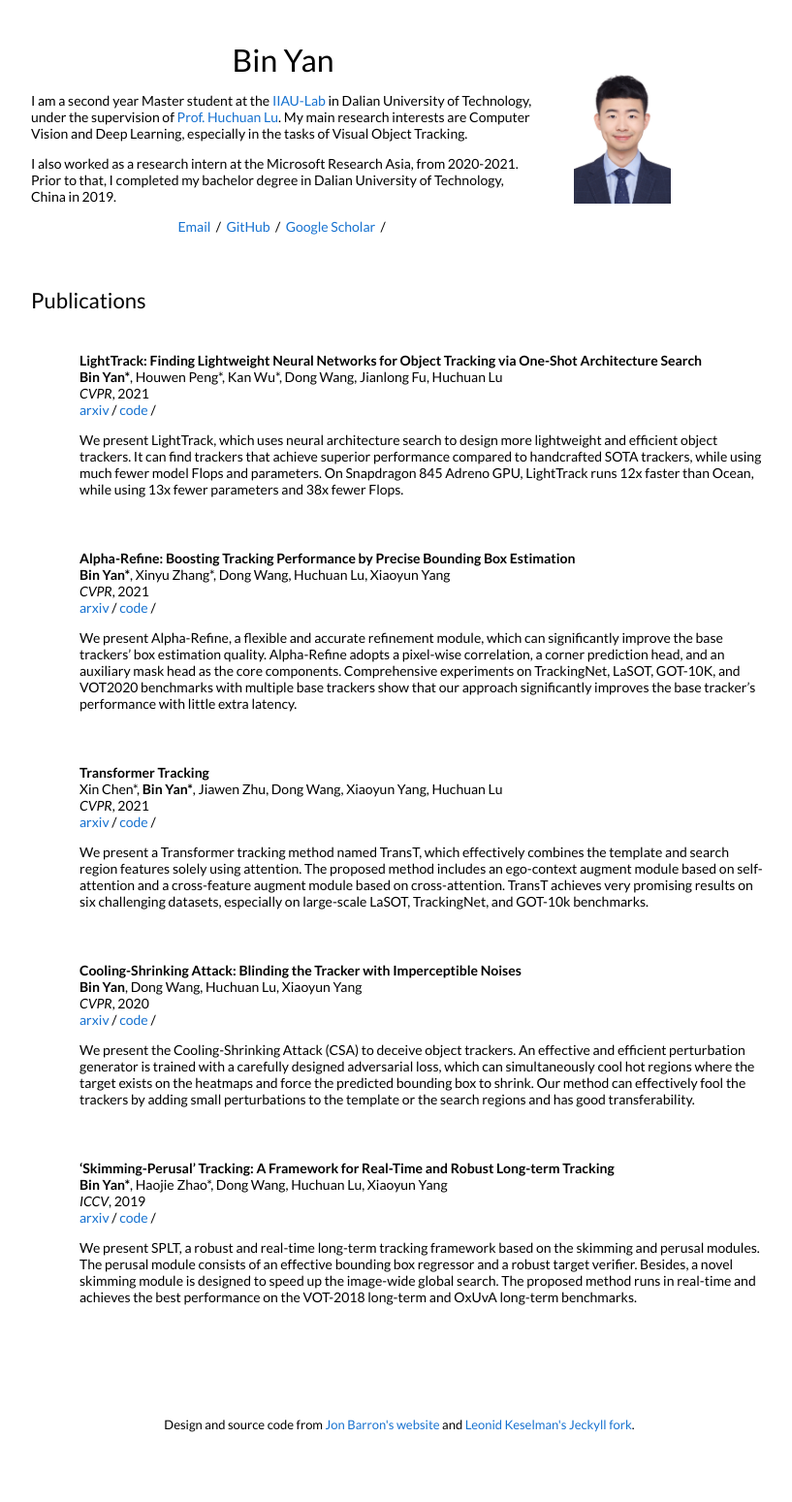
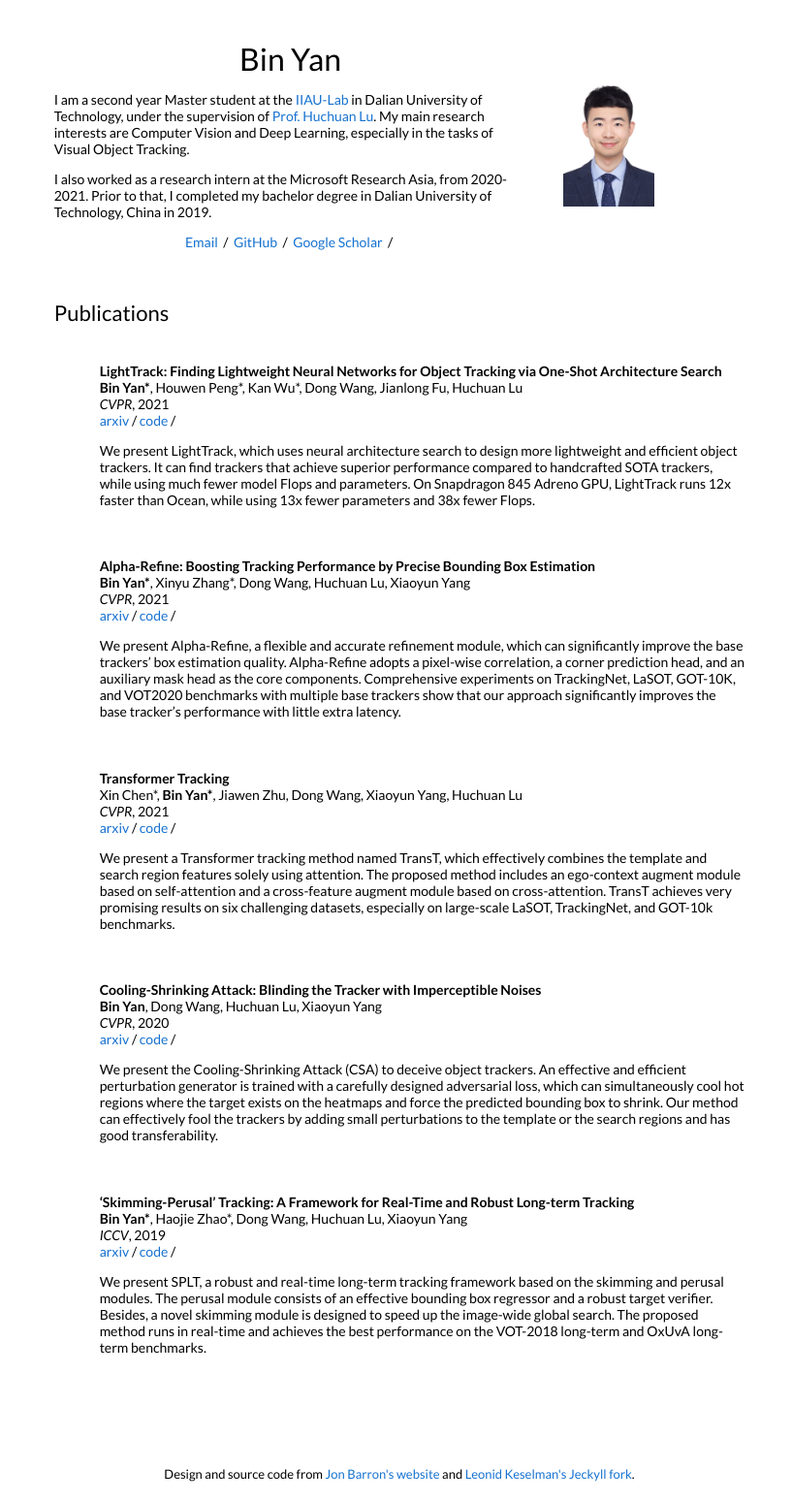
Before and after one commit to MasterBin-IIAU/masterbin-iiau.github.io, a Jekyll site: the page built from _posts/2021-04-29-lighttrack.markdown, in a window 1280 px wide. Shown: the whole page at 97% size, without its empty margins (228-1045 px from the left). Built offline with Jekyll 4.4.1, drawn with Linux system fonts in a browser that asks for light colours; before the commit the page ends 1498 px from its top, so only the background shows below that.

Commit message:
use 750px

```diff
--- a/_layouts/default.html
+++ b/_layouts/default.html
@@ -18,7 +18,7 @@
 
 
 <body>
-  <table style="width:100%;max-width:800px;border:0px;border-spacing:0px;border-collapse:separate;margin-right:auto;margin-left:auto;">
+  <table style="width:100%;max-width:750px;border:0px;border-spacing:0px;border-collapse:separate;margin-right:auto;margin-left:auto;">
     <tr style="padding:0px">
       <td style="padding:0px">
         <table style="width:100%;border:0px;border-spacing:0px;border-collapse:separate;margin-right:auto;margin-left:auto;">
```
